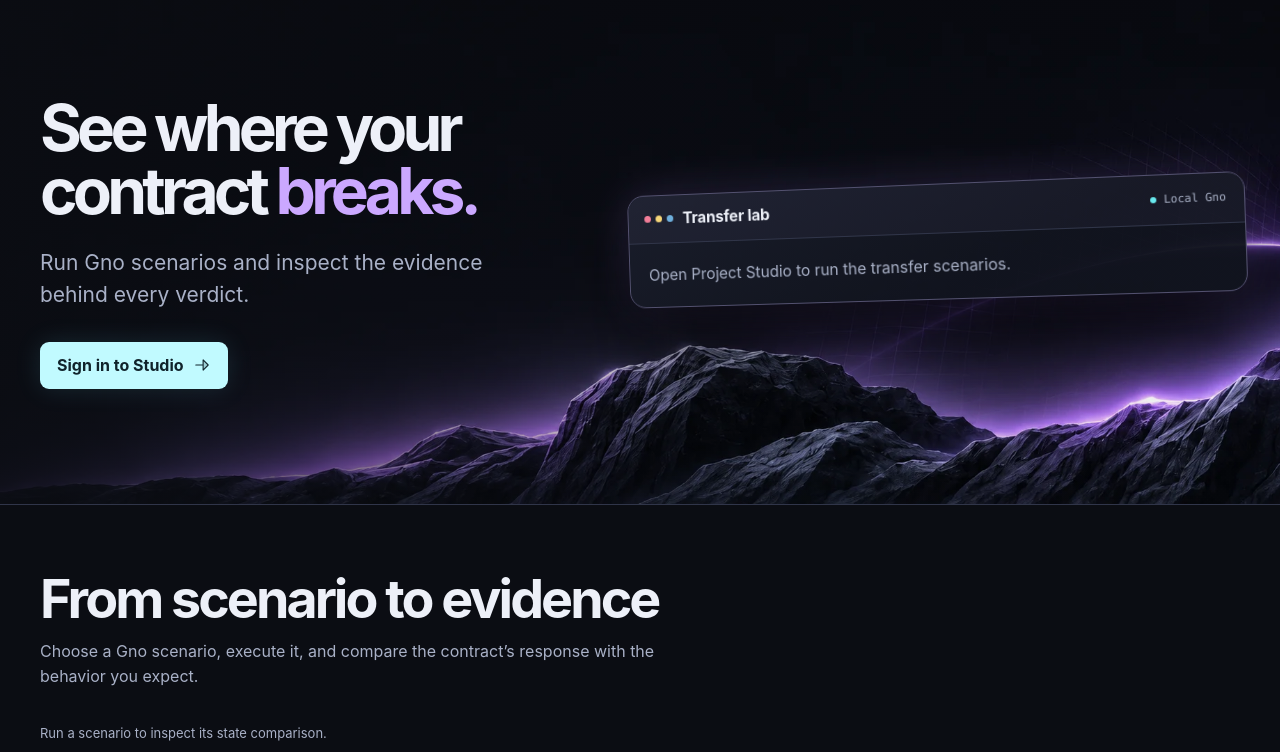
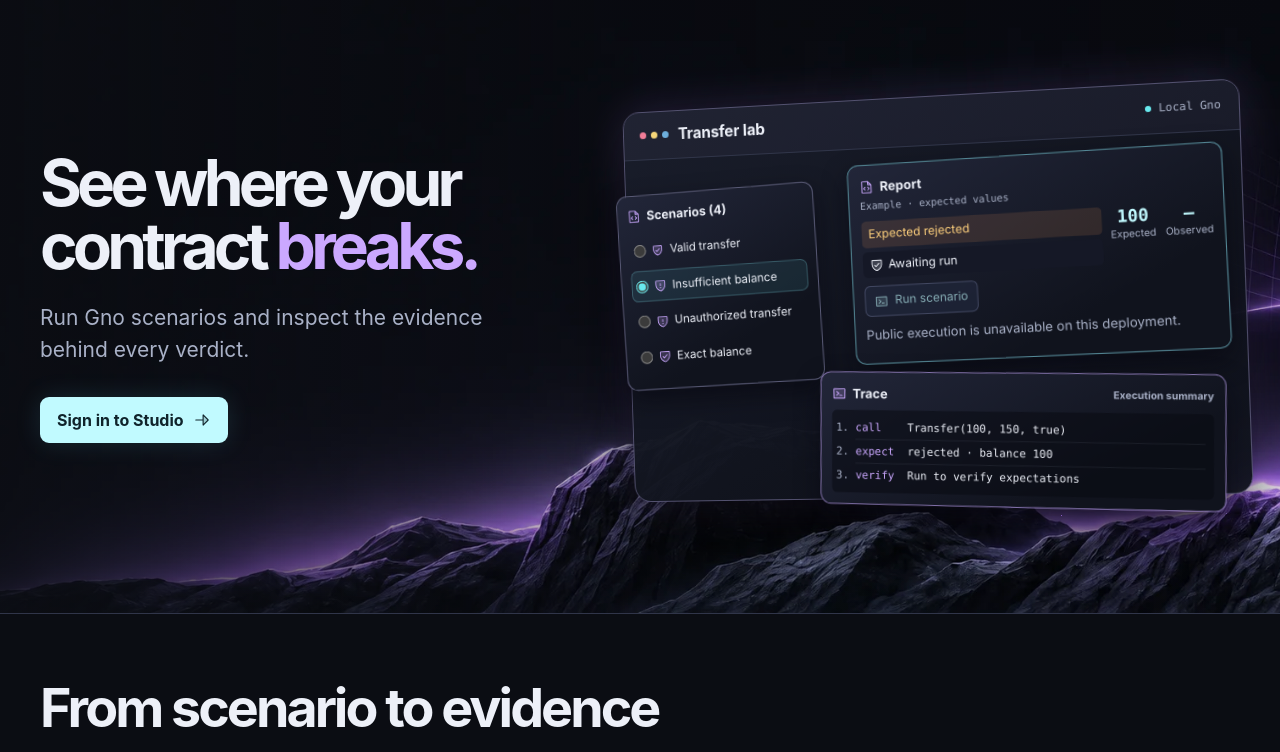
Before and after one commit to helijunior4545-glitch/RealmProof, a Django app: page /studio/ in a window 1280 px wide. Shown: the part 69-821 px from the top of the page. Run offline with Django 5.2, Linux system fonts and the light colour scheme; parts of the project's set-up code (start-up, migrations or seed data) failed here and were passed over.

Commit message:
Render guest demo cards even without a fresh frontend build

```diff
--- a/browser_tests/test_workspace.py
+++ b/browser_tests/test_workspace.py
@@ -81,5 +81,9 @@ class BrowserTests(unittest.TestCase):
     def test_native_launch_without_javascript(self):
         page = self.context(java_script_enabled=False).new_page()
         page.goto(BASE + "/studio/")
+        expect(page.get_by_role("region", name="Scenarios")).to_be_visible()
+        expect(page.get_by_role("region", name="Report", exact=True)).to_be_visible()
+        expect(page.get_by_role("region", name="Trace Execution summary", exact=True)).to_be_visible()
+        expect(page.get_by_role("radio", name="Insufficient balance")).to_be_checked()
         page.get_by_role("button", name="Open Project Studio").first.click()
         expect(page.get_by_role("heading", name="Transfer verification lab", exact=True)).to_be_visible()
--- a/studio/guest.py
+++ b/studio/guest.py
@@ -40,15 +40,22 @@ def studio_destination(request):
             return reverse("studio:project", kwargs={"slug": slug, "project_id": project.pk})
     return None
 
-@never_cache
-@require_GET
-def entry(request):
+def render_landing(request, case=None, result=None, error=None, status=200):
     return render(request, "studio/guest_entry.html", {
         "studio_url": studio_destination(request),
         "dashboard_url": reverse("studio:dashboard"),
         "isolated_guest": os.getenv("REALMPROOF_ISOLATED_GUESTS") == "1",
         "preview_cases": preview_cases,
-    })
+        "selected_case": case or preview_cases[1],
+        "preview_result": result,
+        "preview_error": error,
+    }, status=status)
+
+
+@never_cache
+@require_GET
+def entry(request):
+    return render_landing(request)
 
 @never_cache
 @require_POST
@@ -87,24 +94,33 @@ def start(request):
 @never_cache
 @require_POST
 def preview(request):
+    case = next((item for item in preview_cases if item["id"] == request.POST.get("scenario")), None)
+
+    def respond(data, status=200):
+        if request.POST.get("presentation") == "page":
+            return render_landing(
+                request, case=case, result=data if status == 200 else None,
+                error=data.get("error"), status=status,
+            )
+        return JsonResponse(data, status=status)
+
     if os.getenv("REALMPROOF_ISOLATED_GUESTS") != "1":
-        return JsonResponse({"error": "The public runner is unavailable on this deployment."}, status=503)
-    case = next((item for item in preview_cases if item["id"] == request.POST.get("scenario")), None)
+        return respond({"error": "The public runner is unavailable on this deployment."}, status=503)
     if case is None:
-        return JsonResponse({"error": "Choose a bundled transfer scenario."}, status=400)
+        return respond({"error": "Choose a bundled transfer scenario."}, status=400)
     if not preview_slots.acquire(blocking=False):
-        return JsonResponse({"error": "The runner is busy. Try again in a moment."}, status=429)
+        return respond({"error": "The runner is busy. Try again in a moment."}, status=429)
     try:
         observed, evidence = engine.execute(case["inputs"])
     except TimeoutExpired:
-        return JsonResponse({"error": "The Gno execution timed out. Please retry."}, status=504)
+        return respond({"error": "The Gno execution timed out. Please retry."}, status=504)
     except (OSError, RuntimeError, ValueError):
         logger.exception("Landing preview Gno execution failed")
-        return JsonResponse({"error": "The local Gno runner could not complete this scenario."}, status=503)
+        return respond({"error": "The local Gno runner could not complete this scenario."}, status=503)
     finally:
         preview_slots.release()
     result = evaluate(case["expected"], observed)
-    return JsonResponse({
+    return respond({
         "observed": observed,
         "verdict": result.status,
         "mismatches": list(result.evidence["mismatches"]),
--- a/studio/static/studio/guest-landing.css
+++ b/studio/static/studio/guest-landing.css
@@ -282,3 +282,17 @@
 }
 .lp-report-highlight strong { display: flex; align-items: center; gap: 7px; font-size: 14px; }
 .lp-report-highlight > div > small { display: block; margin-top: 4px; }
+
+.lp-native-scenario {
+  display: flex;
+  align-items: center;
+  gap: 6px;
+  padding: 6px 4px;
+  border: 1px solid transparent;
+  border-radius: 7px;
+  font-size: 12px;
+  cursor: pointer;
+}
+.lp-native-scenario:has(input:checked) { background: #6ae1ef17; border-color: #82dce447; }
+.lp-native-scenario input { margin: 0; accent-color: var(--cyan); }
+.lp-native-scenario .lp-icon { color: var(--iris); }
--- /dev/null
+++ b/studio/templates/studio/guest_demo_cards.html
@@ -0,0 +1,51 @@
+<form class="lp-runner lp-demo-stack" method="post" action="{% url 'studio:guest_preview' %}">
+  {% csrf_token %}
+  <input type="hidden" name="presentation" value="page">
+  <section class="lp-scenarios lp-demo-card" aria-label="Scenarios">
+    <h3><i class="lp-icon lp-file" aria-hidden="true"></i> Scenarios ({{ preview_cases|length }})</h3>
+    {% for case in preview_cases %}
+      <label class="lp-native-scenario">
+        <input type="radio" name="scenario" value="{{ case.id }}"{% if case.id == selected_case.id %} checked{% endif %}>
+        <i class="lp-icon {% if case.expected.status == 'rejected' %}lp-warning{% else %}lp-shield{% endif %}" aria-hidden="true"></i>
+        {{ case.name }}
+      </label>
+    {% endfor %}
+  </section>
+  <section class="lp-run-panel lp-demo-card" aria-labelledby="lp-native-report">
+    <h3 id="lp-native-report"><i class="lp-icon lp-file" aria-hidden="true"></i> Report</h3>
+    <p class="lp-demo-mode">{% if preview_result %}Observed run{% else %}Example · expected values{% endif %}</p>
+    <div class="lp-demo-summary">
+      <div class="lp-result" role="status" aria-label="Execution result">
+        {% if preview_result %}
+          <span class="{% if preview_result.observed.status == 'rejected' %}lp-rejected{% else %}lp-passed{% endif %}">
+            Transfer {% if preview_result.observed.status == "rejected" %}rejected{% else %}accepted{% endif %}
+          </span>
+          <span class="{% if preview_result.verdict == 'passed' %}lp-passed{% else %}lp-failed{% endif %}">Test {{ preview_result.verdict }}</span>
+        {% else %}
+          <span class="{% if selected_case.expected.status == 'rejected' %}lp-rejected{% else %}lp-passed{% endif %}">Expected {% if selected_case.expected.status == "rejected" %}rejected{% else %}accepted{% endif %}</span>
+          <span><i class="lp-icon lp-shield" aria-hidden="true"></i> Awaiting run</span>
+        {% endif %}
+      </div>
+      <dl class="lp-demo-balance" aria-label="Remaining balance">
+        <div><dt>Expected</dt><dd>{{ selected_case.expected.balance }}</dd></div>
+        <div><dt>Observed</dt><dd>{% if preview_result %}{{ preview_result.observed.balance }}{% else %}—{% endif %}</dd></div>
+      </dl>
+    </div>
+    <button class="lp-run-button" type="submit"{% if not isolated_guest %} disabled{% endif %}><i class="lp-icon lp-terminal" aria-hidden="true"></i> Run scenario</button>
+    {% if preview_error %}<p class="lp-error" role="alert">{{ preview_error }}</p>{% endif %}
+    {% if not isolated_guest %}<p class="lp-message">Public execution is unavailable on this deployment.</p>{% endif %}
+  </section>
+  <section class="lp-demo-card lp-demo-trace" aria-labelledby="lp-native-trace">
+    <h3 id="lp-native-trace"><i class="lp-icon lp-terminal" aria-hidden="true"></i> Trace <small>Execution summary</small></h3>
+    <ol class="lp-execution-lines">
+      <li><b>call</b><code>Transfer({{ selected_case.inputs.balance }}, {{ selected_case.inputs.amount }}, {{ selected_case.inputs.authorized|yesno:"true,false" }})</code></li>
+      <li><b>expect</b><code>{{ selected_case.expected.status }} · balance {{ selected_case.expected.balance }}</code></li>
+      {% if preview_result %}
+        <li><b>return</b><code>{{ preview_result.observed.status }} · balance {{ preview_result.observed.balance }}</code></li>
+        <li><b>verify</b><code>Test {{ preview_result.verdict }}</code></li>
+      {% else %}
+        <li><b>verify</b><code>Run to verify expectations</code></li>
+      {% endif %}
+    </ol>
+  </section>
+</form>
--- a/studio/templates/studio/guest_entry.html
+++ b/studio/templates/studio/guest_entry.html
@@ -39,10 +39,11 @@
         </div>
         <section class="lp-console" aria-labelledby="lp-console-title">
           <div class="lp-console-head"><span class="lp-window-lights" aria-hidden="true"><i></i><i></i><i></i></span><h2 id="lp-console-title">Transfer lab</h2><span><b aria-hidden="true"></b> Local Gno</span></div>
-          <div id="lp-runner" data-endpoint="{% url 'studio:guest_preview' %}" data-enabled="{{ isolated_guest|yesno:'true,false' }}">
-            {% csrf_token %}
-            <p class="lp-runner-fallback">{% if not react_ready %}Open Project Studio to run the transfer scenarios.{% else %}Enable JavaScript to run a scenario here.{% endif %}</p>
+          <div id="lp-demo-runner" data-endpoint="{% url 'studio:guest_preview' %}" data-enabled="{{ isolated_guest|yesno:'true,false' }}" data-selected="{{ selected_case.id }}">
+            {% include "studio/guest_demo_cards.html" %}
           </div>
+          {{ preview_result|json_script:"lp-initial-result" }}
+          {{ preview_error|json_script:"lp-initial-error" }}
           {{ preview_cases|json_script:"lp-scenarios" }}
         </section>
       </div>
--- a/studio/test_public_experience.py
+++ b/studio/test_public_experience.py
@@ -14,6 +14,9 @@ class PublicExperienceTests(SimpleTestCase):
         self.assertContains(response, "Local Gno")
         self.assertContains(response, reverse("studio:guest_preview"))
         self.assertContains(response, 'id="lp-scenarios"')
+        self.assertContains(response, "Scenarios (4)")
+        self.assertContains(response, "Execution summary")
+        self.assertContains(response, "Example · expected values")
         self.assertNotContains(response, "Create workspace")
         self.assertIsNotNone(finders.find("studio/guest-landing.css"))
 
@@ -29,6 +32,9 @@ class PublicExperienceTests(SimpleTestCase):
             )
             result = self.client.post(url, {"scenario": "insufficient", "amount": 1}).json()
             execute.assert_called_once_with({"balance": 100, "amount": 150, "authorized": True})
+            page = self.client.post(url, {"scenario": "insufficient", "presentation": "page"})
+            self.assertContains(page, "Test passed")
+            self.assertContains(page, "Observed run")
         self.assertEqual(result["verdict"], "passed")
         self.assertEqual(result["observed"]["status"], "rejected")
         self.assertFalse(result["mismatches"])
```
Also changed, not shown: docs/LOCAL_DEMO.md (+5 -0 lines), frontend/src/guest-runner.tsx (+10 -7 lines).
